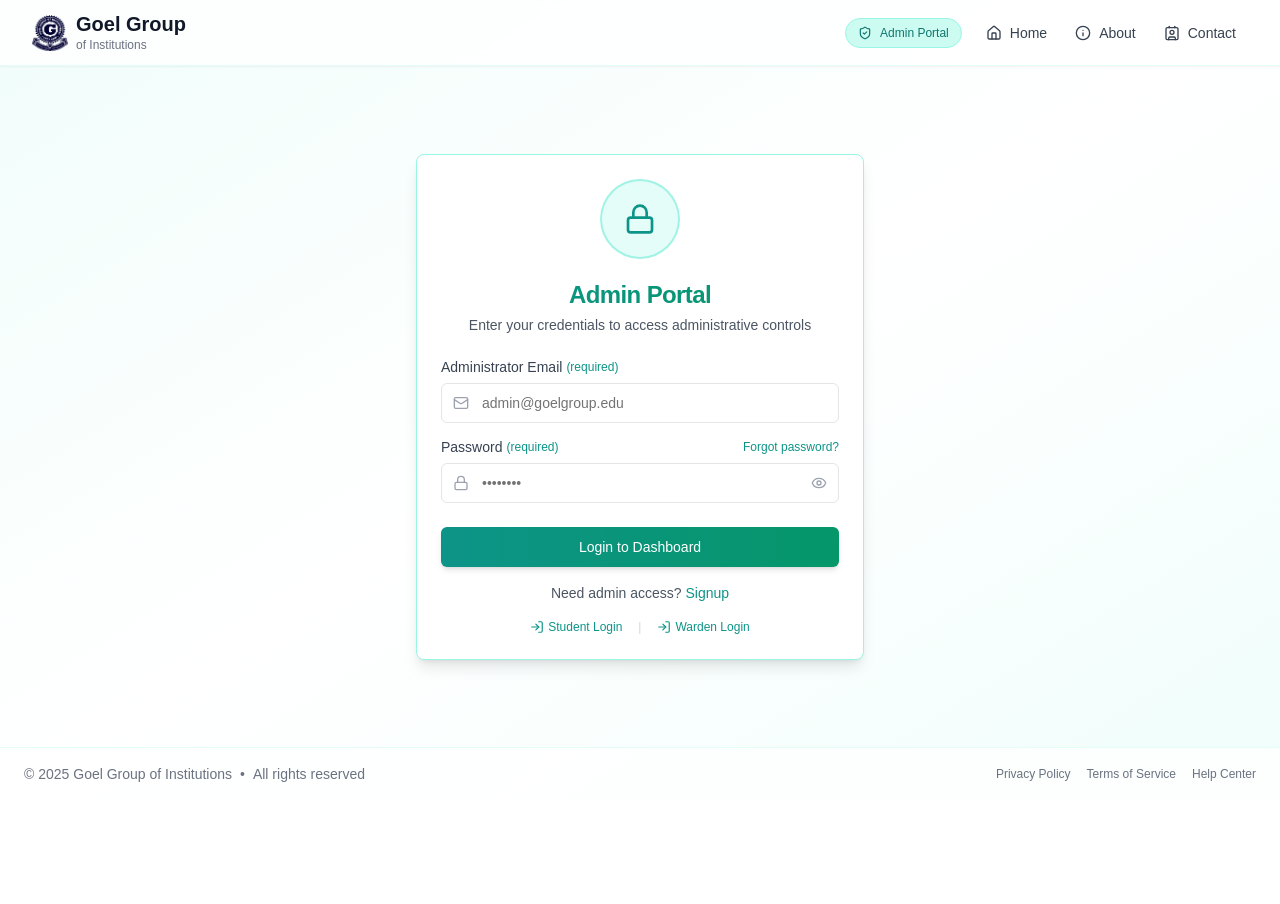
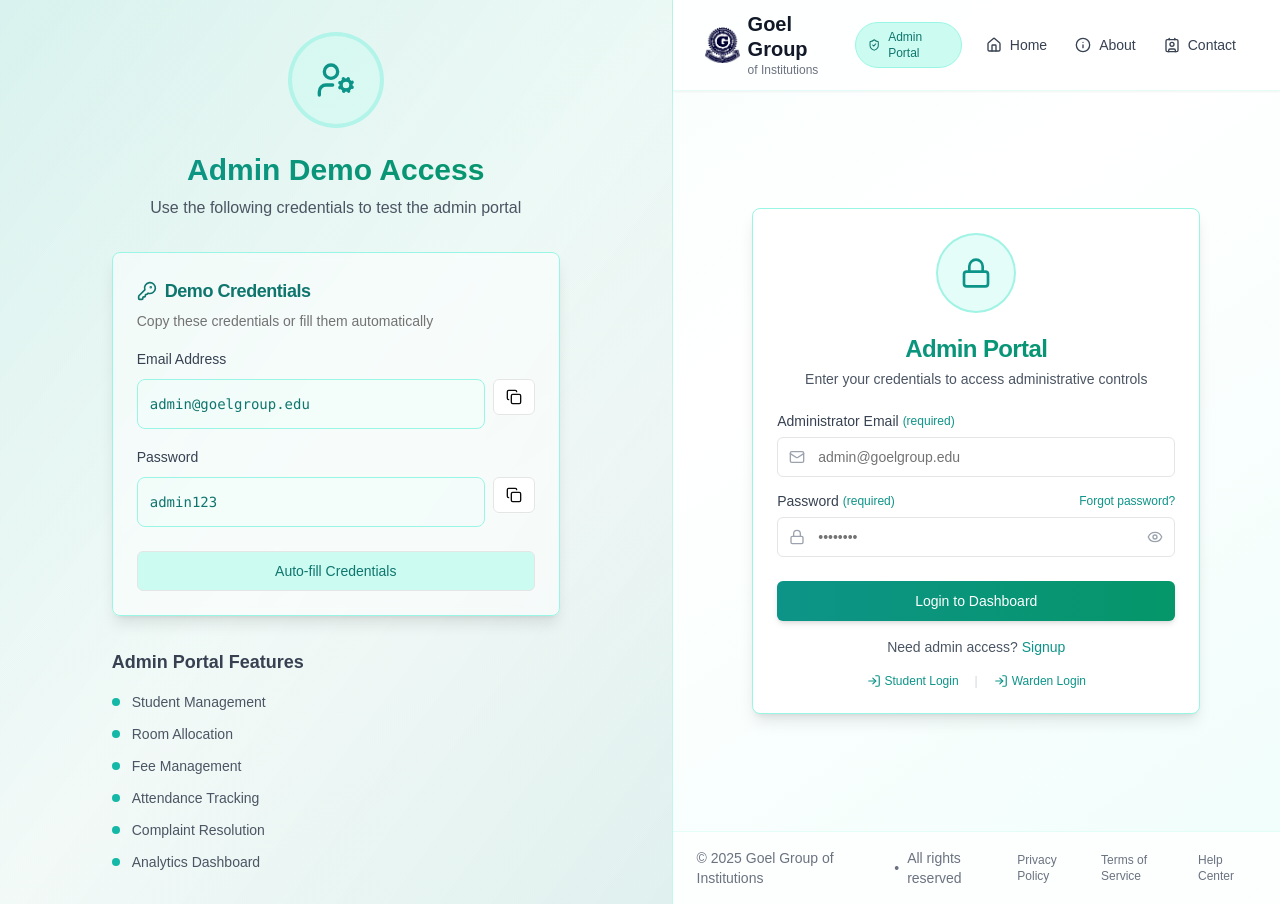
Before and after one commit to rahulpatel51/Hostel-Admin-Frontend, a Next.js app: page /login/admin in a window 1280 px wide. Before the commit the page ends 800 px from the top, so only its background shows below. Built offline with nearby package versions, Linux system fonts and the light colour scheme.

Commit message:
Add Demo ID

```diff
--- a/app/login/admin/page.tsx
+++ b/app/login/admin/page.tsx
@@ -4,7 +4,7 @@ import { Button } from "@/components/ui/button"
 import { Card, CardContent, CardDescription, CardFooter, CardHeader, CardTitle } from "@/components/ui/card"
 import { Input } from "@/components/ui/input"
 import { Label } from "@/components/ui/label"
-import { Eye, EyeOff, Lock, Home, Info, Contact, LogIn, Mail, ShieldCheck } from "lucide-react"
+import { Eye, EyeOff, Lock, Home, Info, Contact, LogIn, Mail, ShieldCheck, UserCog, KeyRound, Copy, Check } from "lucide-react"
 import Image from "next/image"
 import Link from "next/link"
 import { useState } from "react"
@@ -16,11 +16,17 @@ import { API_URL } from "@/lib/api"
 export default function AdminLoginPage() {
   const [showPassword, setShowPassword] = useState(false)
   const [isLoading, setIsLoading] = useState(false)
+  const [copiedField, setCopiedField] = useState<string | null>(null)
   const [formData, setFormData] = useState({
     email: "",
     password: ""
   })
   const router = useRouter()
+
+  const demoCredentials = {
+    email: "admin@goelgroup.edu",
+    password: "admin123"
+  }
 
   const handleChange = (e: React.ChangeEvent<HTMLInputElement>) => {
     const { id, value } = e.target
@@ -28,6 +34,18 @@ export default function AdminLoginPage() {
       ...prev,
       [id]: value
     }))
+  }
+
+  const copyToClipboard = (text: string, field: string) => {
+    navigator.clipboard.writeText(text)
+    setCopiedField(field)
+    toast.success(`${field === 'email' ? 'Email' : 'Password'} copied to clipboard!`)
+    setTimeout(() => setCopiedField(null), 2000)
+  }
+
+  const fillDemoCredentials = () => {
+    setFormData(demoCredentials)
+    toast.info("Demo credentials filled!")
   }
 
   const handleLogin = async (e: React.FormEvent) => {
@@ -73,7 +91,116 @@ export default function AdminLoginPage() {
   }
 
   return (
-    <div className="min-h-screen bg-gradient-to-br from-teal-50 via-white to-teal-100/30 dark:from-gray-900 dark:via-gray-800 dark:to-gray-900 flex flex-col">
+    <div className="min-h-screen bg-gradient-to-br from-teal-50 via-white to-teal-100/30 dark:from-gray-900 dark:via-gray-800 dark:to-gray-900 flex">
+      {/* Left Side - Demo Credentials Section */}
+      <div className="hidden lg:flex flex-1 flex-col justify-center items-center p-8 bg-gradient-to-br from-teal-600/10 via-emerald-600/5 to-teal-700/10 dark:from-teal-900/20 dark:via-emerald-900/10 dark:to-teal-800/20 border-r border-teal-200/50 dark:border-gray-700">
+        <div className="max-w-md w-full space-y-8">
+          <div className="text-center mb-8">
+            <div className="w-24 h-24 bg-teal-100/50 dark:bg-teal-900/20 rounded-full flex items-center justify-center mx-auto mb-6 border-4 border-teal-300/30 dark:border-teal-700/30">
+              <UserCog className="h-10 w-10 text-teal-600 dark:text-teal-400" />
+            </div>
+            <h2 className="text-3xl font-bold bg-gradient-to-r from-teal-600 to-emerald-600 dark:from-teal-400 dark:to-emerald-400 bg-clip-text text-transparent">
+              Admin Demo Access
+            </h2>
+            <p className="text-gray-600 dark:text-gray-400 mt-2">
+              Use the following credentials to test the admin portal
+            </p>
+          </div>
+
+          {/* Demo Credentials Card */}
+          <Card className="border-teal-200 dark:border-gray-700 shadow-lg bg-white/50 dark:bg-gray-900/50 backdrop-blur-sm">
+            <CardHeader className="pb-4">
+              <CardTitle className="text-lg flex items-center gap-2 text-teal-700 dark:text-teal-300">
+                <KeyRound className="h-5 w-5" />
+                Demo Credentials
+              </CardTitle>
+              <CardDescription>
+                Copy these credentials or fill them automatically
+              </CardDescription>
+            </CardHeader>
+            <CardContent className="space-y-4">
+              {/* Email Field */}
+              <div className="space-y-2">
+                <Label className="text-sm font-medium text-gray-700 dark:text-gray-300">
+                  Email Address
+                </Label>
+                <div className="flex gap-2">
+                  <div className="flex-1 p-3 bg-teal-50/50 dark:bg-teal-900/20 rounded-lg border border-teal-200 dark:border-teal-800">
+                    <code className="text-sm text-teal-700 dark:text-teal-300 font-mono">
+                      {demoCredentials.email}
+                    </code>
+                  </div>
+                  <Button
+                    type="button"
+                    variant="outline"
+                    size="sm"
+                    onClick={() => copyToClipboard(demoCredentials.email, 'email')}
+                    className="shrink-0"
+                  >
+                    {copiedField === 'email' ? <Check className="h-4 w-4" /> : <Copy className="h-4 w-4" />}
+                  </Button>
+                </div>
+              </div>
+
+              {/* Password Field */}
+              <div className="space-y-2">
+                <Label className="text-sm font-medium text-gray-700 dark:text-gray-300">
+                  Password
+                </Label>
+                <div className="flex gap-2">
+                  <div className="flex-1 p-3 bg-teal-50/50 dark:bg-teal-900/20 rounded-lg border border-teal-200 dark:border-teal-800">
+                    <code className="text-sm text-teal-700 dark:text-teal-300 font-mono">
+                      {demoCredentials.password}
+                    </code>
+                  </div>
+                  <Button
+                    type="button"
+                    variant="outline"
+                    size="sm"
+                    onClick={() => copyToClipboard(demoCredentials.password, 'password')}
+                    className="shrink-0"
+                  >
+                    {copiedField === 'password' ? <Check className="h-4 w-4" /> : <Copy className="h-4 w-4" />}
+                  </Button>
+                </div>
+              </div>
+            </CardContent>
+            <CardFooter>
+              <Button
+                type="button"
+                onClick={fillDemoCredentials}
+                className="w-full bg-teal-100 hover:bg-teal-200 text-teal-700 dark:bg-teal-900/30 dark:hover:bg-teal-900/50 dark:text-teal-300"
+                variant="outline"
+              >
+                Auto-fill Credentials
+              </Button>
+            </CardFooter>
+          </Card>
+
+          {/* Features List */}
+          <div className="space-y-4 mt-8">
+            <h3 className="font-semibold text-gray-700 dark:text-gray-300 text-lg">Admin Portal Features</h3>
+            <div className="space-y-3">
+              {[
+                "Student Management",
+                "Room Allocation",
+                "Fee Management",
+                "Attendance Tracking",
+                "Complaint Resolution",
+                "Analytics Dashboard"
+              ].map((feature, index) => (
+                <div key={index} className="flex items-center gap-3 text-sm text-gray-600 dark:text-gray-400">
+                  <div className="w-2 h-2 bg-teal-500 rounded-full"></div>
+                  <span>{feature}</span>
+                </div>
+              ))}
+            </div>
+          </div>
+        </div>
+      </div>
+
+      {/* Right Side - Login Form */}
+      <div className="flex-1 flex flex-col">
         {/* Enhanced Header */}
         <header className="w-full py-3 px-4 sm:px-6 lg:px-8 border-b border-teal-100/50 dark:border-gray-700 backdrop-blur-sm bg-white/80 dark:bg-gray-900/80 sticky top-0 z-50 shadow-sm">
           <div className="container mx-auto">
@@ -264,5 +391,6 @@ export default function AdminLoginPage() {
           </div>
         </footer>
       </div>
+    </div>
   )
 }
```
Lines whose indentation alone changed are shown as unchanged.
